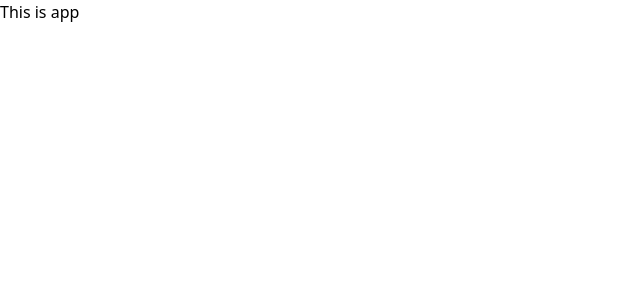
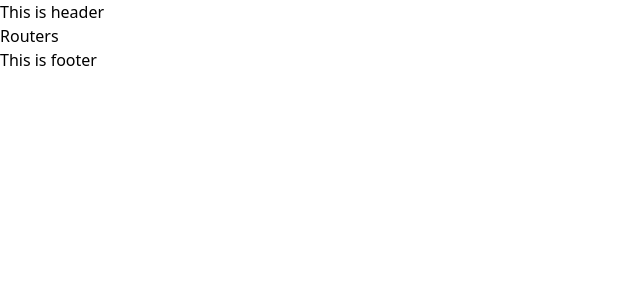
Before and after one commit to Syed-Anwarul-Haque-Piash/doctor-appoinment-client, a React (Vite) app: page / in a window 1280 px wide. Shown: the top 300 px of the page, without its empty margins (0-640 px from the left). Built offline with nearby package versions, Linux system fonts and the light colour scheme.

Commit message:
folder structure

```diff
--- a/src/App.jsx
+++ b/src/App.jsx
@@ -1,12 +1,11 @@
+import Layout from "./layout/layout"
 
 
 function App() {
 
 
   return (
-    <>
-      <h1 className="text-lg text-slate-300">This is app</h1>
-    </>
+    <Layout></Layout>
   )
 }
 
--- /dev/null
+++ b/src/components/Footer/Footer.jsx
@@ -0,0 +1,11 @@
+import React from 'react';
+
+const Footer = () => {
+    return (
+        <div>
+            This is footer
+        </div>
+    );
+};
+
+export default Footer;
--- /dev/null
+++ b/src/components/Header/Header.jsx
@@ -0,0 +1,11 @@
+import React from 'react';
+
+const Header = () => {
+    return (
+        <div>
+            This is header
+        </div>
+    );
+};
+
+export default Header;
--- /dev/null
+++ b/src/layout/Layout.jsx
@@ -0,0 +1,18 @@
+import React from 'react';
+import Header from '../components/Header/Header';
+import Routers from '../routes/Routers';
+import Footer from '../components/Footer/Footer';
+
+const Layout = () => {
+    return (
+        <>
+            <Header></Header>
+            <main>
+                <Routers></Routers>
+            </main>
+            <Footer></Footer>
+        </>
+    );
+};
+
+export default Layout;
--- /dev/null
+++ b/src/routes/Routers.jsx
@@ -0,0 +1,9 @@
+import React from 'react'
+
+const Routers = () => {
+  return (
+    <div>Routers</div>
+  )
+}
+
+export default Routers
```
